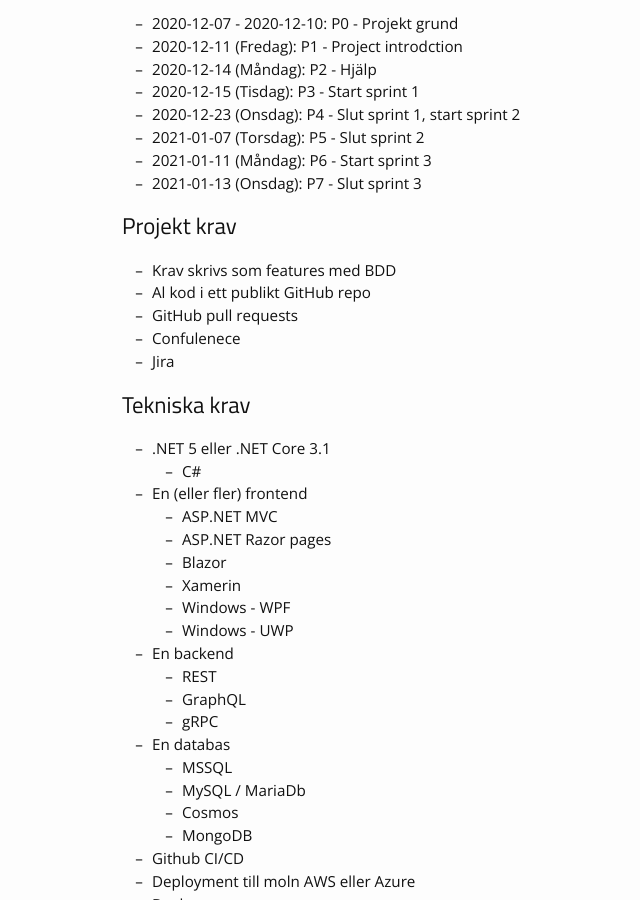
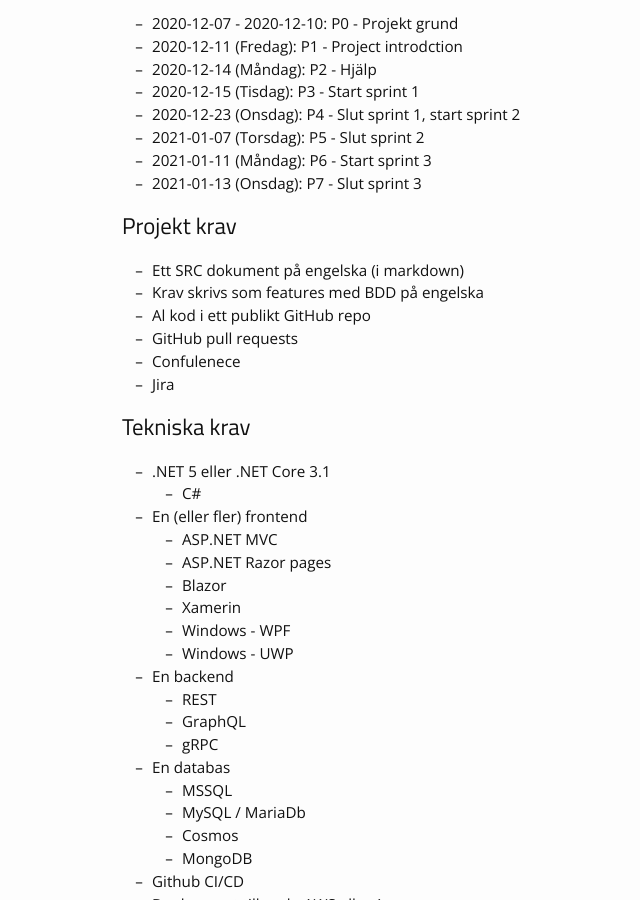
Before and after one commit to PGBSNH19/course-producera-leverera, a Jekyll site: the page built from assignments/project.md, in a window 1280 px wide and 900 px high, scrolled down 355 px. Shown: the whole window, without its empty margins (73-713 px from the left). Built offline with Jekyll 4.4.1, drawn with Linux system fonts in a browser that asks for light colours; nearby versions of some CDN libraries.

Commit message:
minor adjustments

```diff
--- a/assignments/project.md
+++ b/assignments/project.md
@@ -21,7 +21,8 @@
 
 
 ## Projekt krav
-* Krav skrivs som features med BDD
+* Ett SRC dokument på engelska (i markdown)
+* Krav skrivs som features med BDD på engelska
 * Al kod i ett publikt GitHub repo
 * GitHub pull requests
 * Confulenece
```
Also changed, not shown: lectures/lecture_01.md (+1 -0 lines).
